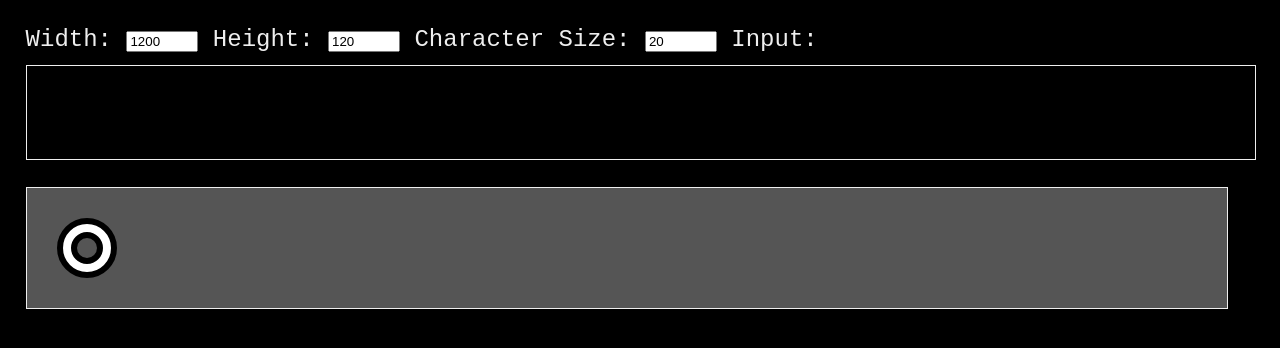
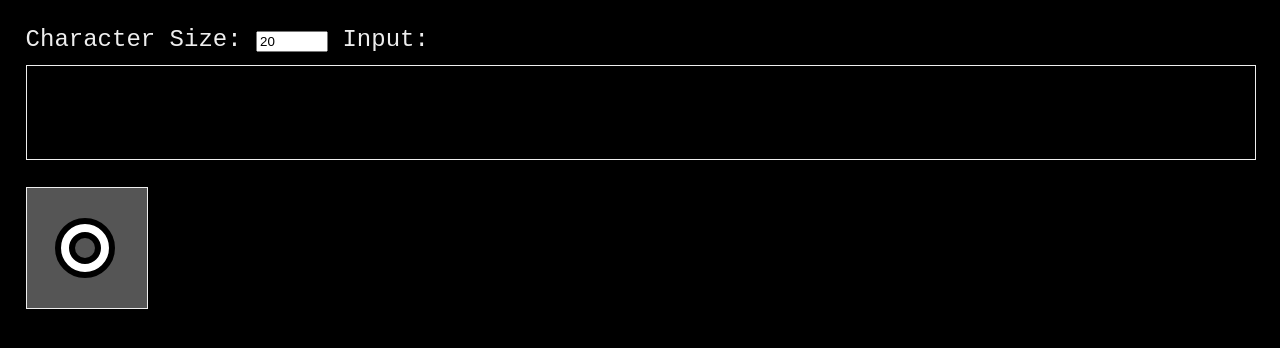
Before and after one commit to asthesus/strand, a plain HTML site: page index.html in a window 1280 px wide. Shown: the top 348 px of the page. Drawn offline with Linux system fonts and the light colour scheme.

Commit message:
Add files via upload

```diff
--- a/index.html
+++ b/index.html
@@ -1,22 +1,21 @@
 <!DOCTYPE html>
 <html lang="en" spellcheck="false">
 <head>
+    <script>history.scrollRestoration = "manual"</script>
     <meta charset="UTF-8">
     <meta http-equiv="X-UA-Compatible" content="IE=edge">
     <meta name="viewport" content="width=device-width, initial-scale=1.0">
-    <title>Strand Code</title>
+    <title>Strand</title>
     <link rel="stylesheet" type="text/css" href="style/style.css">
     <!-- <link rel="icon" href="style/favicon.ico"> -->
 </head>
 <body>
     <div>
-        Width: <input class="field" type="number" id="field_width" name="width" min="1" value="1200">
-        Height: <input class="field" type="number" id="field_height" name="height" min="1" value="120">
         Character Size: <input class="field" type="number" id="field_character_size" name="character size" min="15" value="20">
         Input:
     </div>
     <div class="tocipher" id="field_to_cipher" contenteditable></div>
-    <br><canvas class="canvas" id="canvas"></canvas>
+    <br><canvas class="canvas" id="canvas" width=120 height=120></canvas>
     <script src="main.js"></script>
 </body>
 </html>
--- a/main.js
+++ b/main.js
@@ -1,5 +1,3 @@
-const field_height = document.getElementById(`field_height`); // fetch from document
-const field_width = document.getElementById(`field_width`);
 const field_character_size = document.getElementById(`field_character_size`);
 const field_to_cipher = document.getElementById(`field_to_cipher`);
 const html_canvas = document.getElementById(`canvas`);
@@ -11,12 +9,6 @@ saved_character_size_value = field_character_size.value; // create functions and
 character_size = (factor) => {return Math.round(Number(field_character_size.value) * 2 * factor)};
 pen = {x: character_size(1), y: character_size(1), black: 20, white: 8};
 top_rails = false; bottom_rails = false;
-adjust_canvas = () => {
-    html_canvas.width = field_width.value;
-    html_canvas.height = field_height.value;
-    ctx.fillStyle = (`#555`);
-    ctx.fillRect(0, 0, html_canvas.width, html_canvas.height);
-}
 stroke = (colour, thickness, type, variation, offset, length) => {
     ctx.beginPath();
     ctx.strokeStyle = colour;
@@ -659,12 +651,11 @@ character = (type, mode, direction) => {
         }
         space = 1.5;
     }
-    pen.x += character_size(space) * direction;
+    if(mode === `write`) {pen.x += character_size(space) * direction};
     return space;
 }
 cipher = () => {
-    adjust_canvas();
-    pen.x = character_size(1);
+    pen.x = 30;
     let message_letters_array = [];
     let message_size = 0;
     let to_cipher = `a` + field_to_cipher.textContent.toLowerCase() + `o`;
@@ -674,15 +665,17 @@ cipher = () => {
         message_size += character_size_variable;
         message_letters_array[message_letter] = [character_string, character_size_variable, message_size];
     }
+    html_canvas.width = message_letters_array[message_letters_array.length - 1][2] + 70;
+    html_canvas.height = character_size(1) + 80;
+    ctx.fillStyle = (`#555`);
+    ctx.fillRect(0, 0, html_canvas.width, html_canvas.height);
     // Rails
     for(message_letter = 0; message_letter < message_letters_array.length; message_letter++) {
-        console.log(`${message_letters_array[message_letter][0]}`);
-        pen.x = character_size(1) + message_letters_array[message_letter][2] - message_letters_array[message_letter][1];
+        pen.x = 38 + message_letters_array[message_letter][2] - message_letters_array[message_letter][1];
         character(encoded_character(message_letters_array[message_letter][0]), `rails`, 1);
     }
     for(message_letter = message_letters_array.length - 1; message_letter >= 0; message_letter--) {
-        console.log(`${message_letters_array[message_letter][0]}`);
-        pen.x = character_size(1) + message_letters_array[message_letter][2];
+        pen.x = 38 + message_letters_array[message_letter][2];
         character(encoded_character(message_letters_array[message_letter][0]), `rails`, -1);
     }
     // Lines and conjunctions
@@ -691,7 +684,7 @@ cipher = () => {
         || encoded_character(message_letters_array[message_letter][0]) === `conjunction_southwest`
         || encoded_character(message_letters_array[message_letter][0]) === `conjunction_northeast`
         || encoded_character(message_letters_array[message_letter][0]) === `conjunction_southeast`) {
-            pen.x = character_size(1) + message_letters_array[message_letter][2] - message_letters_array[message_letter][1];
+            pen.x = 38 + message_letters_array[message_letter][2] - message_letters_array[message_letter][1];
             character(encoded_character(message_letters_array[message_letter][0]), `write`, 1);
         }
     }
@@ -719,7 +712,7 @@ cipher = () => {
         || encoded_character(message_letters_array[message_letter][0]) === `sun_northwest`
         || encoded_character(message_letters_array[message_letter][0]) === `sun_southwest`
         ) {
-            pen.x = character_size(1) + message_letters_array[message_letter][2] - message_letters_array[message_letter][1];
+            pen.x = 38 + message_letters_array[message_letter][2] - message_letters_array[message_letter][1];
             character(encoded_character(message_letters_array[message_letter][0]), `write`, 1);
         }
     }
@@ -727,7 +720,7 @@ cipher = () => {
     for(message_letter = 0; message_letter < message_letters_array.length; message_letter++) {
         if(encoded_character(message_letters_array[message_letter][0]) === `sunrise`
         || encoded_character(message_letters_array[message_letter][0]) === `sunset`) {
-            pen.x = character_size(1) + message_letters_array[message_letter][2] - message_letters_array[message_letter][1];
+            pen.x = 38 + message_letters_array[message_letter][2] - message_letters_array[message_letter][1];
             character(encoded_character(message_letters_array[message_letter][0]), `write`, 1);
         }
     }
@@ -765,21 +758,9 @@ program_character(`q`, `sun_southeast`);
 program_character(`j`, `sun_northwest`);
 program_character(`z`, `sun_southwest`);
 
-field_height.addEventListener(`input`, () => {  // add event listeners
-    adjust_canvas();
-    cipher();
-})
-field_width.addEventListener(`input`, () => {
-    adjust_canvas();
-    cipher();
-})
-field_character_size.addEventListener(`input`, () => {
-    adjust_canvas();
-    cipher();
-})
+field_character_size.addEventListener(`input`, () => {cipher()});
 field_to_cipher.addEventListener(`input`, () => {cipher()}); //
 
-adjust_canvas();
 cipher(); // initialize //
 
 // Create a function where the parameters visually show what the character will look like
--- a/style/style.css
+++ b/style/style.css
@@ -25,9 +25,7 @@ body{
 }
 .canvas{
     border: 1px solid #eee;
-    /* width: 95%;
-    height: 70%; */
-    /* padding: 0.5%; */
+    background-color: #555;
 }
 .field{
     width: 5%;
```
